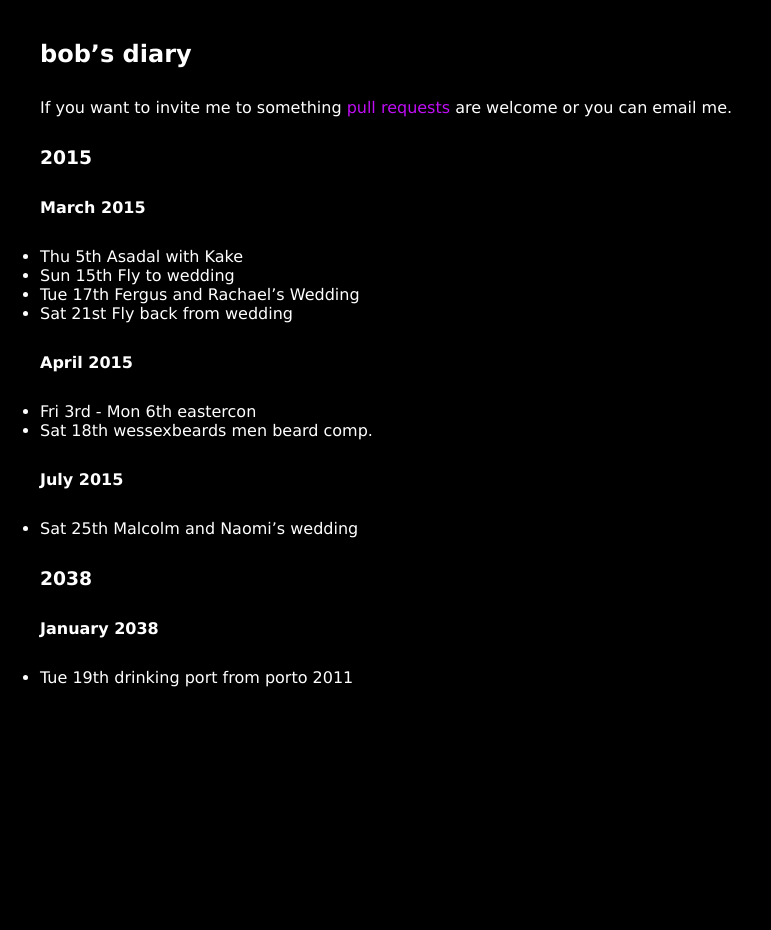
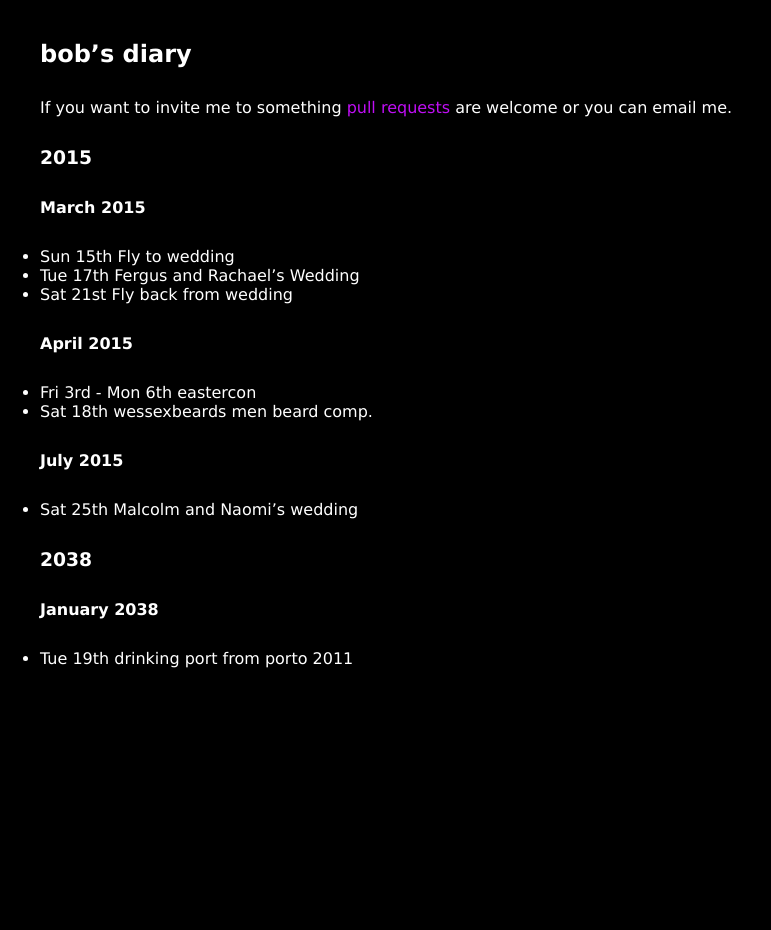
Before and after one commit to rjw1/randomness.org.uk, a Jekyll site: the page built from diary/index.md, in a window 1280 px wide. Shown: the whole page, without its empty margins (0-771 px from the left). Built offline with Jekyll 4.4.1, drawn with Linux system fonts in a browser that asks for light colours; Markdown is read by kramdown in place of the engine named in the settings.

Commit message:
Went to asadal with @KakeLP

```diff
--- a/diary/index.md
+++ b/diary/index.md
@@ -12,7 +12,6 @@ are welcome or you can email me.
 
 #### March 2015 ####
 
-* Thu 5th Asadal with Kake
 * Sun 15th Fly to wedding
 * Tue 17th Fergus and Rachael's Wedding
 * Sat 21st Fly back from wedding
```
